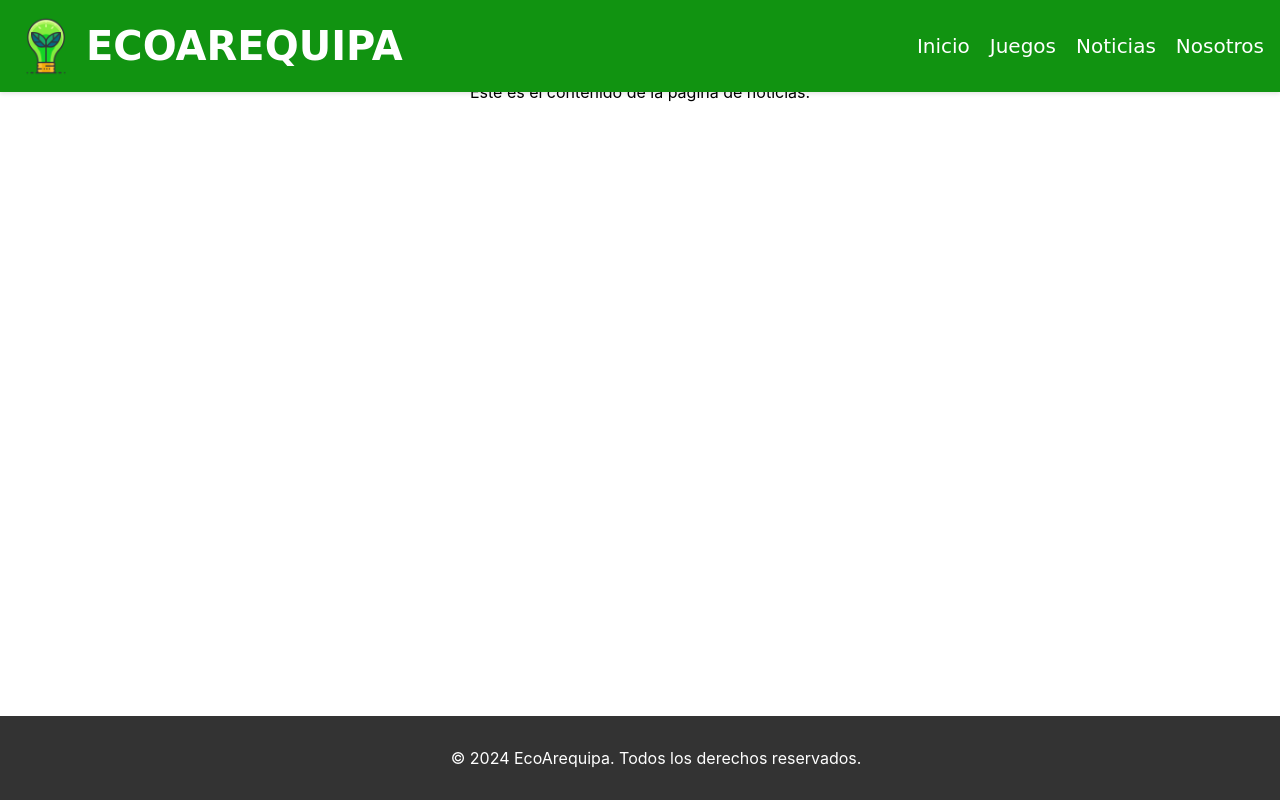
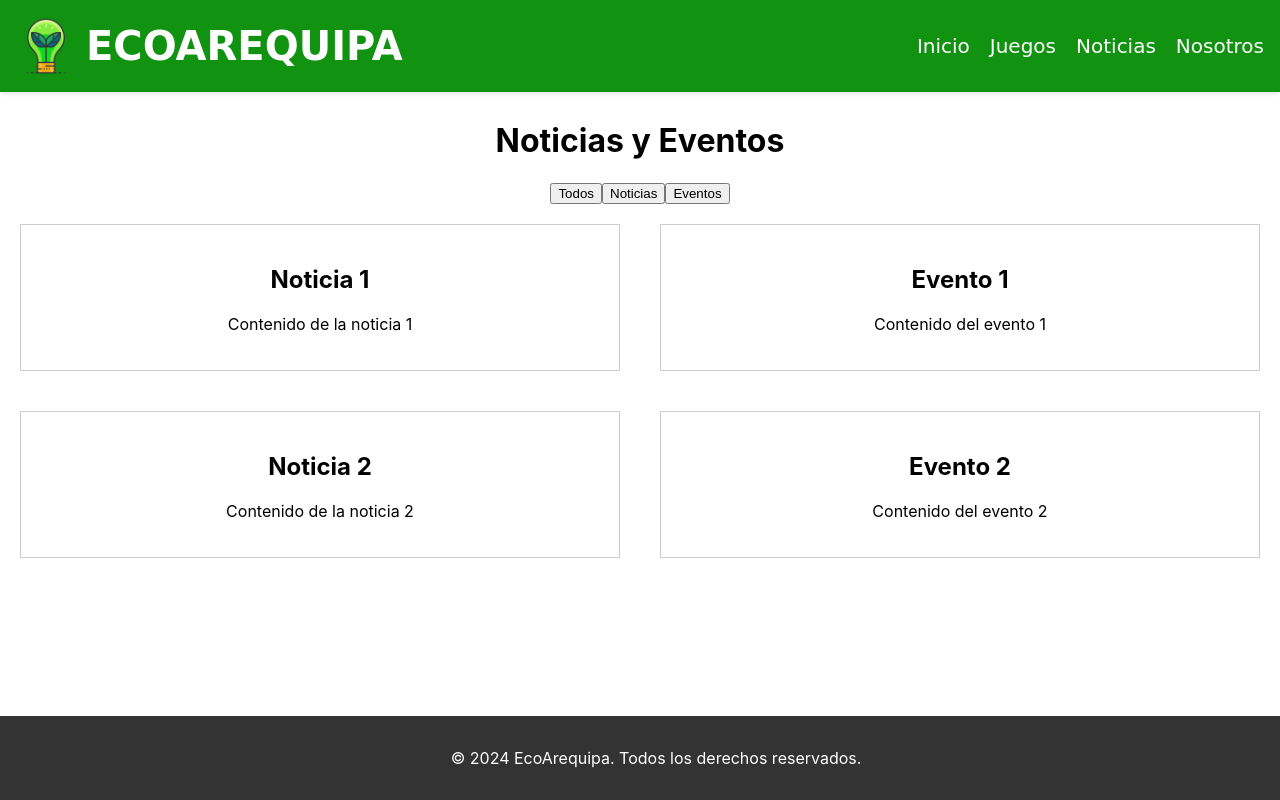
Before and after one commit to EddieCodder/EcoArequipa, a React (Create React App) app in the folder ecoarequipa/: page /noticias in a window 1280 px wide. Built offline with nearby package versions, Linux system fonts and the light colour scheme.

Commit message:
Estructura inicial para noticias

```diff
--- a/ecoarequipa/src/pages/noticias.js
+++ b/ecoarequipa/src/pages/noticias.js
@@ -1,11 +1,40 @@
-import React from 'react';
+import React, { useState } from 'react';
 import '../styles.css';
 
+// Simulación de datos de noticias y eventos
+const publicaciones = [
+  { id: 1, tipo: 'noticia', titulo: 'Noticia 1', contenido: 'Contenido de la noticia 1' },
+  { id: 2, tipo: 'evento', titulo: 'Evento 1', contenido: 'Contenido del evento 1' },
+  { id: 3, tipo: 'noticia', titulo: 'Noticia 2', contenido: 'Contenido de la noticia 2' },
+  { id: 4, tipo: 'evento', titulo: 'Evento 2', contenido: 'Contenido del evento 2' },
+  // Agrega más noticias y eventos según sea necesario
+];
+
 const Noticias = () => {
+  const [filtro, setFiltro] = useState('todos');
+
+  const filtrarPublicaciones = (tipo) => {
+    setFiltro(tipo);
+  };
+
+  const publicacionesFiltradas = publicaciones.filter(publicacion => filtro === 'todos' || publicacion.tipo === filtro);
+
   return (
     <div className="noticias">
-      <h1>Noticias</h1>
-      <p>Este es el contenido de la página de noticias.</p>
+      <h1>Noticias y Eventos</h1>
+      <div>
+        <button onClick={() => filtrarPublicaciones('todos')}>Todos</button>
+        <button onClick={() => filtrarPublicaciones('noticia')}>Noticias</button>
+        <button onClick={() => filtrarPublicaciones('evento')}>Eventos</button>
+      </div>
+      <div className="publicaciones-grid">
+        {publicacionesFiltradas.map(publicacion => (
+          <div key={publicacion.id} className="publicacion">
+            <h2>{publicacion.titulo}</h2>
+            <p>{publicacion.contenido}</p>
+          </div>
+        ))}
+      </div>
     </div>
   );
 }
--- a/ecoarequipa/src/styles.css
+++ b/ecoarequipa/src/styles.css
@@ -390,3 +390,20 @@ code {
 .device-list li.on {
   background-color: #badd3d
 }
+
+/* Estilo para noticia */
+.publicaciones-grid {
+  display: grid;
+  grid-template-columns: repeat(2, 1fr);
+  gap: 0px;
+}
+
+.publicacion {
+  margin: 20px 20px;
+  border: 1px solid #ccc;
+  padding: 20px;
+}
+
+.noticias {
+  margin-top: 100px; /* Ajusta este valor según la altura de tu barra de navegación */
+}
```
